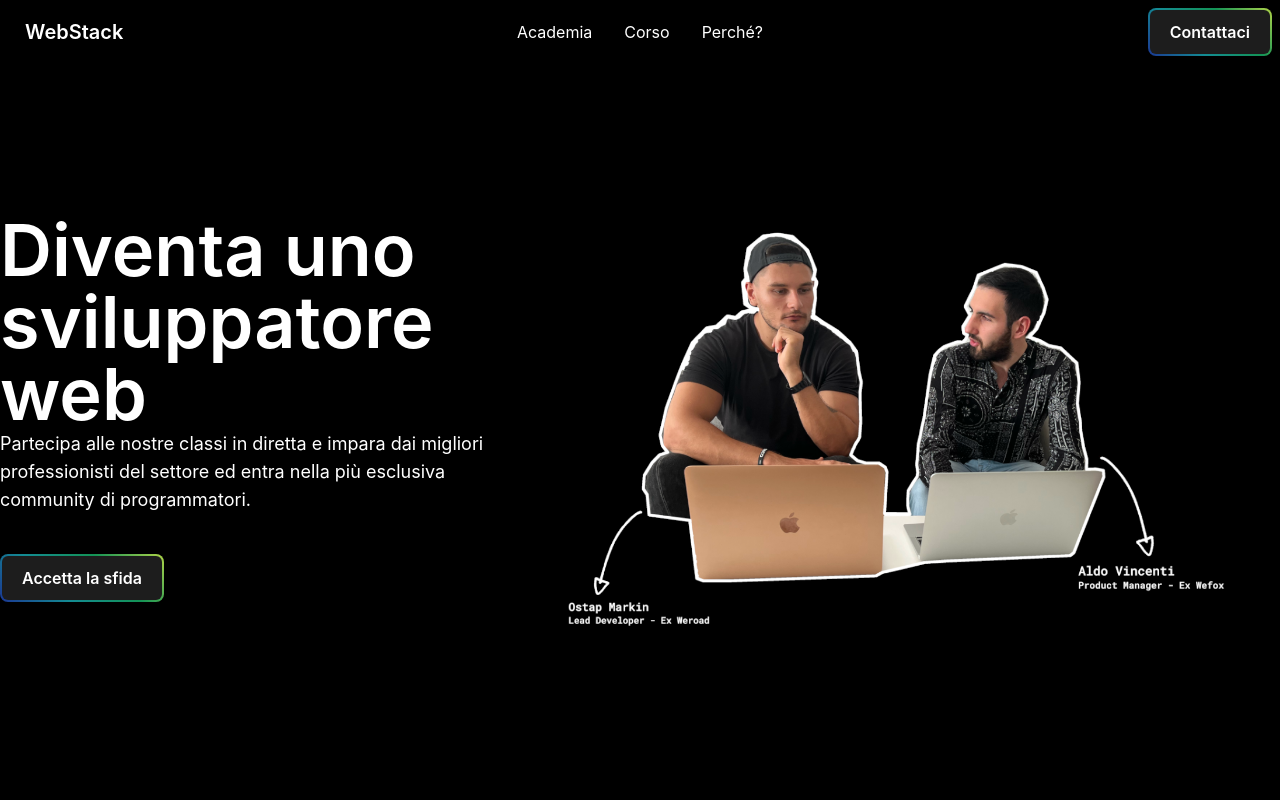
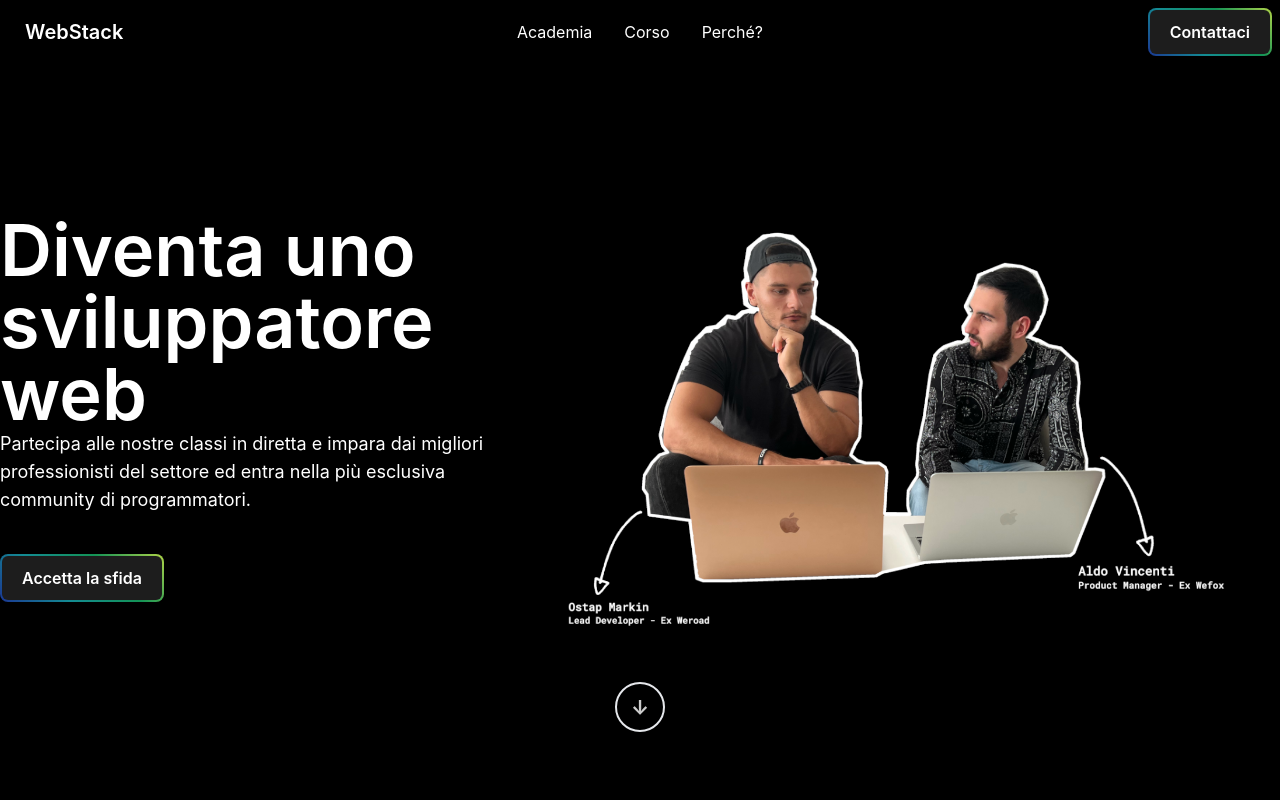
Before and after one commit to webstack-academy/landing, a React (Vite) app: page / in a window 1280 px wide. Shown: the top 800 px of the page. Built offline with nearby package versions, Linux system fonts and the light colour scheme.

Commit message:
Add scroll down button

```diff
--- a/src/modules/home/pages/home.page.tsx
+++ b/src/modules/home/pages/home.page.tsx
@@ -35,8 +35,14 @@ class HomePage extends Component {
           </div>
           {/* ./Right column */}
         </div>
+        <div className="text-center mt-12">
+          <a href="#secondSection" className="inline-block border-2 rounded-full text-xl font-bold" style={{ width: 50, height: 50, paddingTop: 10 }}>
+            &darr;
+          </a>
+        </div>
         {/* Header Section */}
 
+        <span id="secondSection">&zwnj;</span>
         {/* Brief Section */}
         <div className="grid grid-cols-2" style={{ marginTop: 200 }}>
           {/* Left column */}
```
